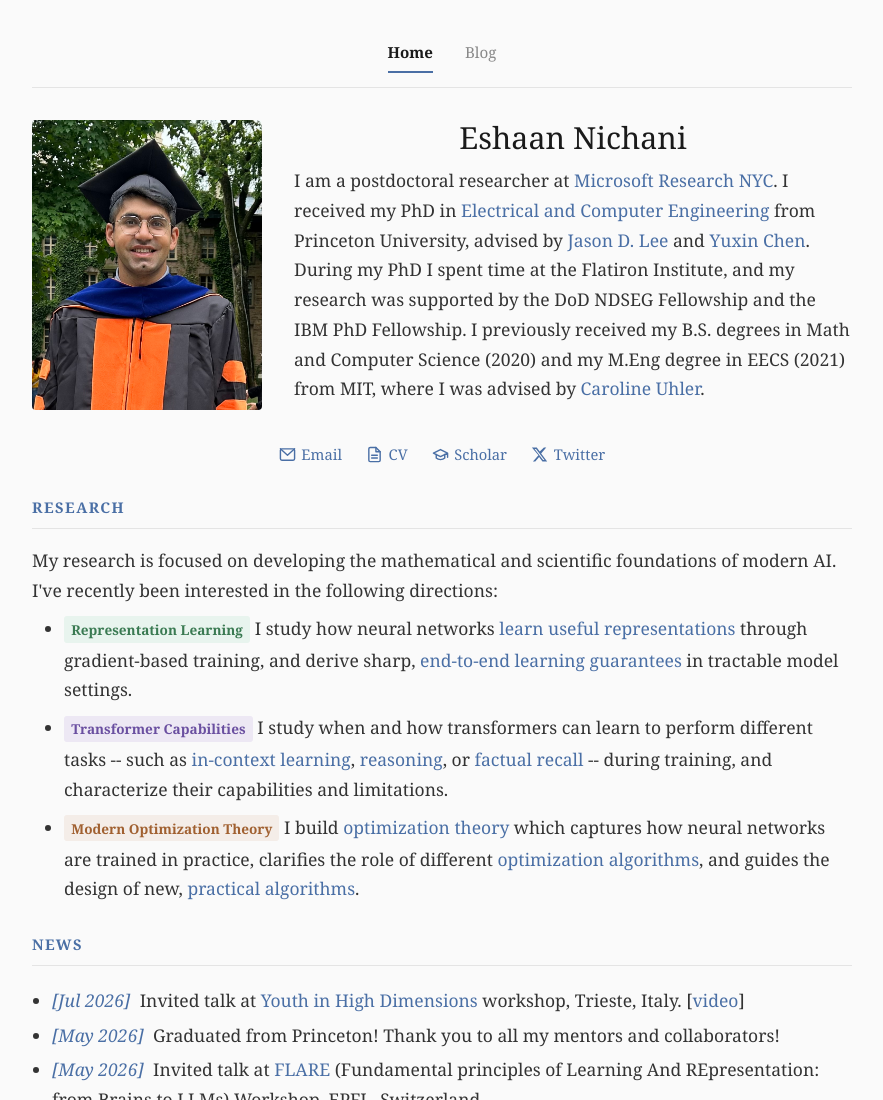
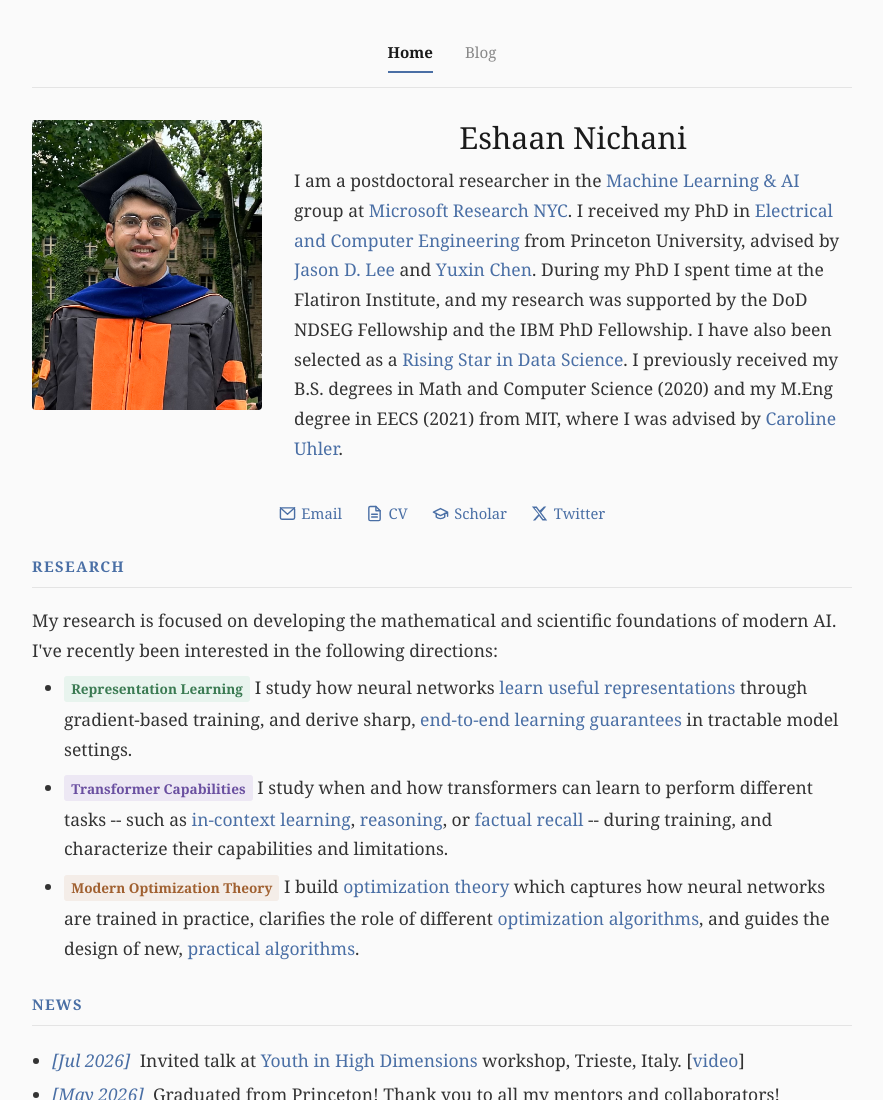
Before and after one commit to eshnich/eshnich.github.io, a plain HTML site: page index.html in a window 1280 px wide. Shown: the top 1100 px of the page, without its empty margins (198-1081 px from the left). Drawn offline with Linux system fonts and the light colour scheme.

Commit message:
Update bio: ML & AI group and Rising Star in Data Science

```diff
--- a/index.html
+++ b/index.html
@@ -20,11 +20,11 @@
         <div class="about-text">
           <h1>Eshaan Nichani</h1>
           <p class="bio">
-            I am a postdoctoral researcher at <a href="https://www.microsoft.com/en-us/research/lab/microsoft-research-new-york/">Microsoft Research NYC</a>.
+            I am a postdoctoral researcher in the <a href="https://www.microsoft.com/en-us/research/theme/machine-learning-ai-nyc/">Machine Learning &amp; AI</a> group at <a href="https://www.microsoft.com/en-us/research/lab/microsoft-research-new-york/">Microsoft Research NYC</a>.
             I received my PhD in <a href="https://ece.princeton.edu/">Electrical and Computer Engineering</a> from Princeton University, advised by
             <a href="https://jasondlee88.github.io/">Jason D. Lee</a> and <a href="https://yuxinchen2020.github.io/">Yuxin Chen</a>. During my PhD I spent time at the
             Flatiron Institute, and my research was supported by the DoD NDSEG Fellowship and the IBM PhD
-            Fellowship. I previously received my B.S. degrees in Math and Computer Science (2020) and my
+            Fellowship. I have also been selected as a <a href="https://hai.stanford.edu/research/fellowship-programs/rising-stars-in-data-science">Rising Star in Data Science</a>. I previously received my B.S. degrees in Math and Computer Science (2020) and my
             M.Eng degree in EECS (2021) from MIT, where I was advised by <a href="https://www.carolineuhler.com/">Caroline Uhler</a>.
           </p>
         </div>
```
